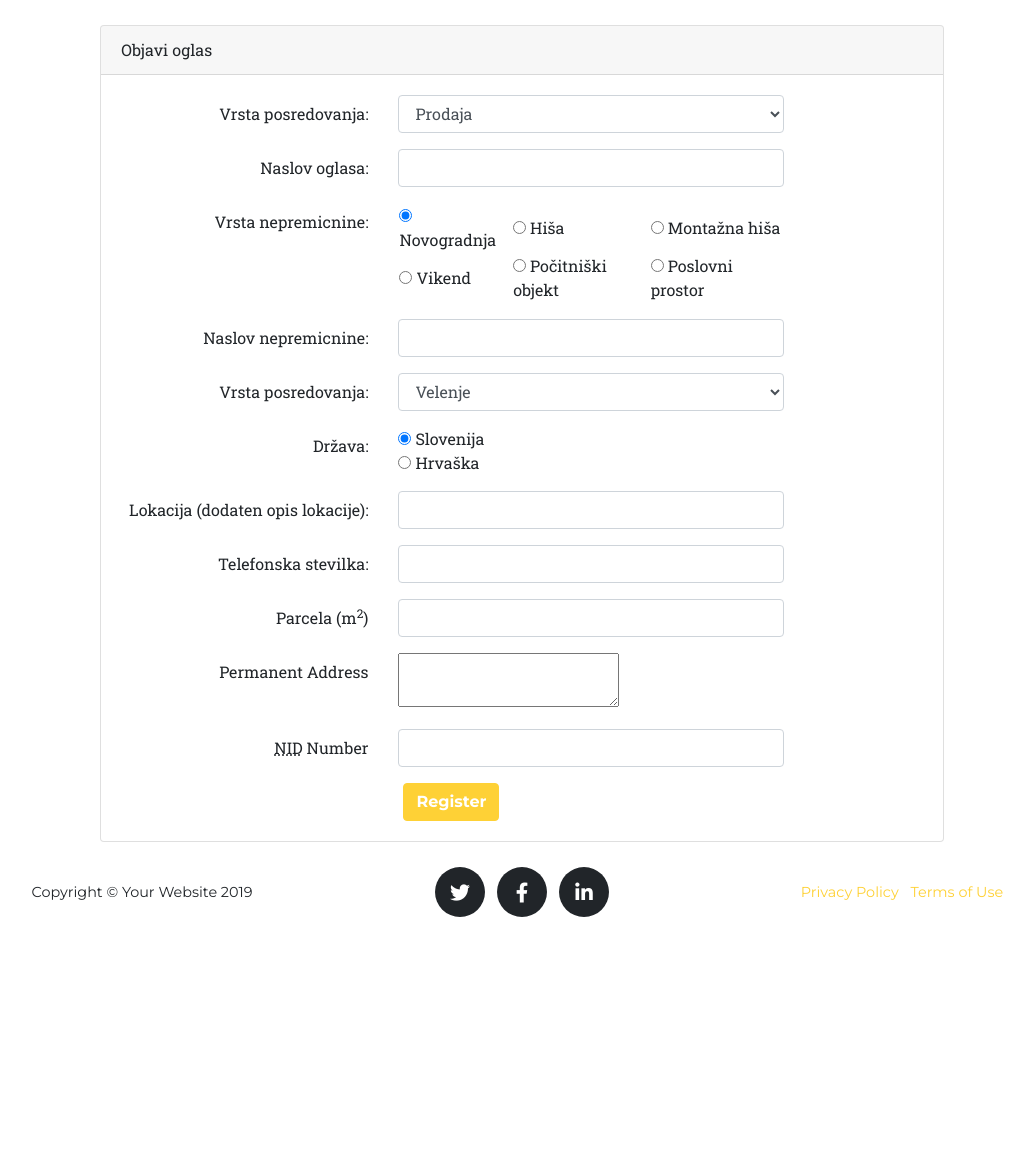
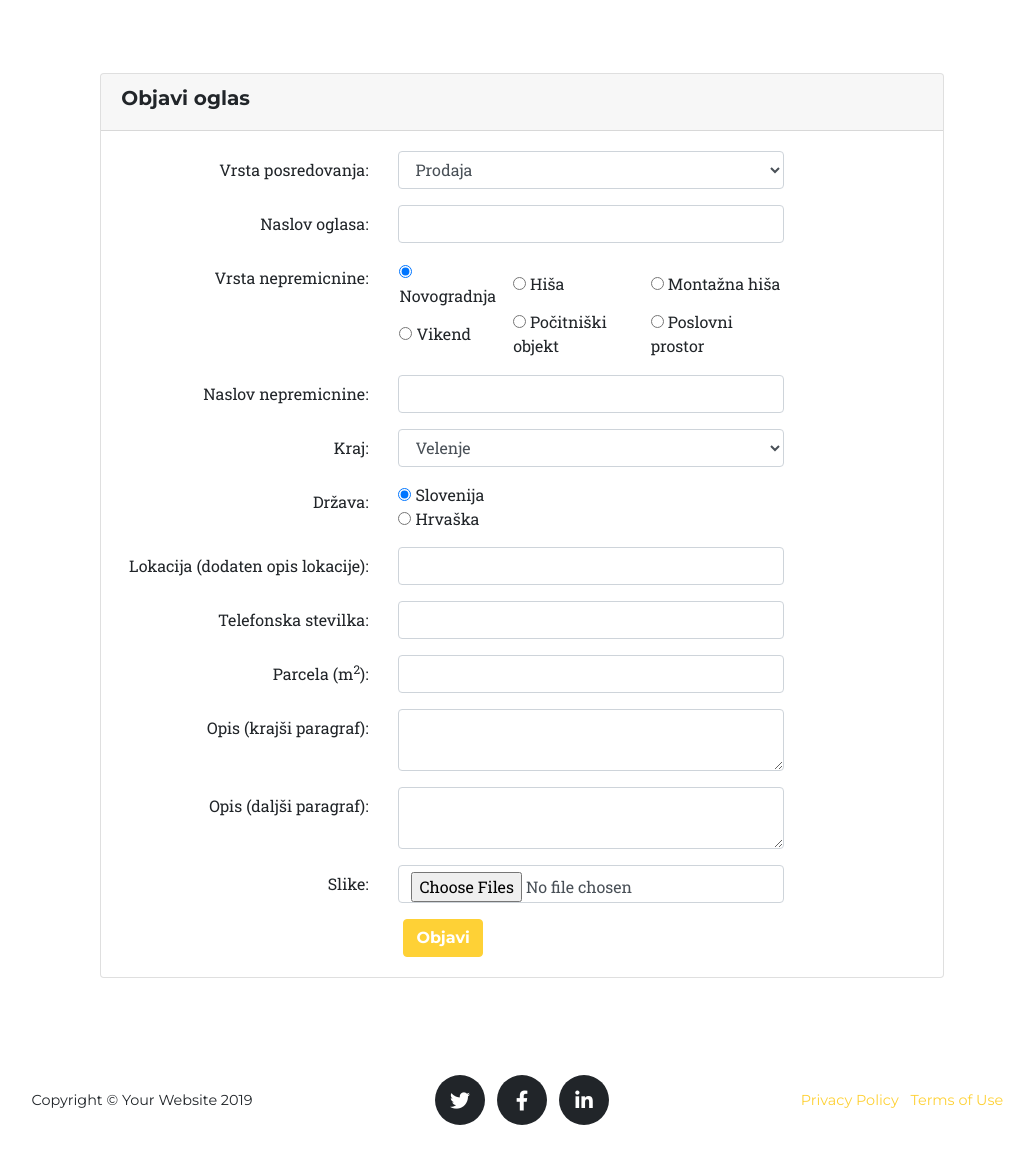
Before and after one commit to lenartgolob/nepremicnine, a PHP site: page /objava_form.php in a window 1280 px wide. Shown: the part 143-1293 px from the top of the page, without its empty margins (118-1152 px from the left). Before the commit the page ends 1060 px from the top, so only its background shows below. Run offline with PHP 8.4, Linux system fonts and the light colour scheme; some web fonts are replaced.

Commit message:
Objava dela delno

```diff
--- a/objava_form.php
+++ b/objava_form.php
@@ -36,31 +36,31 @@
 <?php
 include_once "header.php";
 ?>
-<br><br><br><br><br><br><br>
+<br><br><br><br><br><br><br><br><br>
 
 <main class="my-form">
     <div class="cotainer">
         <div class="row justify-content-center">
             <div class="col-md-8">
                     <div class="card">
-                        <div class="card-header">Objavi oglas</div>
+                        <div class="card-header"><h5>Objavi oglas</h5></div>
                         <div class="card-body">
-                            <form name="my-form" onsubmit="return validform()" action="success.php" method="">
+                            <form name="my-form" action="objava_insert.php" method="POST">
                                 <div class="form-group row">
                                     <label for="user_name" class="col-md-4 col-form-label text-md-right">Vrsta posredovanja:</label>
                                     <div class="col-md-6">
-                                        <select class="form-control">
-                                            <option value="prodaja">Prodaja</option>
-                                            <option value="nakup">Nakup</option>
-                                            <option value="oddaja">Oddaja</option>
-                                            <option value="najem">Najem</option>
+                                        <select name="posredovanje" class="form-control">
+                                            <option value="Prodaja">Prodaja</option>
+                                            <option value="Nakup">Nakup</option>
+                                            <option value="Oddaja">Oddaja</option>
+                                            <option value="Najem">Najem</option>
                                         </select>
                                     </div>
                                 </div>
                                 <div class="form-group row">
                                     <label for="full_name" class="col-md-4 col-form-label text-md-right">Naslov oglasa:</label>
                                     <div class="col-md-6">
-                                        <input type="text" id="ime" class="form-control" name="ime">
+                                        <input type="text" id="naslov" class="form-control" name="ime">
                                     </div>
                                 </div>
 
@@ -69,13 +69,13 @@ include_once "header.php";
                                     <div class="col-md-6">
                                         <table width="100%">
                                             <tr>
-                                                <td><input type="radio" name="nepremicnina" value="novogradnja" checked="checked"> Novogradnja </td>
-                                                <td><input type="radio" name="nepremicnina" value="hisa"> Hiša </td>
-                                                <td><input type="radio" name="nepremicnina" value="montazna" > Montažna hiša </td>
+                                                <td><input type="radio" name="vrsta" value="novogradnja" checked="checked"> Novogradnja </td>
+                                                <td><input type="radio" name="vrsta" value="hisa"> Hiša </td>
+                                                <td><input type="radio" name="vrsta" value="montazna" > Montažna hiša </td>
                                             </tr>
-                                                <td><input type="radio" name="nepremicnina" value="vikend"> Vikend </td>
-                                                <td> <input type="radio" name="nepremicnina" value="pocitniski"> Počitniški objekt </td>
-                                                <td> <input type="radio" name="nepremicnina" value="poslovni"> Poslovni prostor </td>
+                                                <td><input type="radio" name="vrsta" value="vikend"> Vikend </td>
+                                                <td> <input type="radio" name="vrsta" value="pocitniski"> Počitniški objekt </td>
+                                                <td> <input type="radio" name="vrsta" value="poslovni"> Poslovni prostor </td>
                                         </table>
                                     </div>
                                 </div>
@@ -88,13 +88,13 @@ include_once "header.php";
                                 </div>
 
                                 <div class="form-group row">
-                                    <label for="user_name" class="col-md-4 col-form-label text-md-right">Vrsta posredovanja:</label>
+                                    <label for="user_name" class="col-md-4 col-form-label text-md-right">Kraj:</label>
                                     <div class="col-md-6">
-                                        <select class="form-control">
-                                            <option value="velenje">Velenje</option>
-                                            <option value="celje">Celje</option>
-                                            <option value="ljubljana">Ljubljana</option>
-                                            <option value="maribor">Maribor</option>
+                                        <select class="form-control selectpicker" id="select-person" data-live-search="true" name="kraj" class="form-control">
+                                            <option value="Velenje">Velenje</option>
+                                            <option value="Celje">Celje</option>
+                                            <option value="Ljubljana">Ljubljana</option>
+                                            <option value="Maribor">Maribor</option>
                                         </select>
                                     </div>
                                 </div>
@@ -102,50 +102,57 @@ include_once "header.php";
                                 <div class="form-group row">
                                     <label for="user_name" class="col-md-4 col-form-label text-md-right">Država:</label>
                                     <div class="col-md-6">
-                                        <input type="radio" name="drzava" value="slo" checked="checked"> Slovenija <br>
-                                        <input type="radio" name="drzava" value="hr"> Hrvaška <br>
+                                        <input type="radio" name="drzava" value="Slovenija" checked="checked"> Slovenija <br>
+                                        <input type="radio" name="drzava" value="Hrvaška"> Hrvaška <br>
                                     </div>
                                 </div>
 
                                 <div class="form-group row">
                                     <label for="phone_number" class="col-md-4 col-form-label text-md-right">Lokacija (dodaten opis lokacije):</label>
                                     <div class="col-md-6">
-                                        <input type="text" id="lokacija" class="form-control">
+                                        <input type="text" id="lokacija" name="lokacija" class="form-control">
                                     </div>
                                 </div>
 
                                 <div class="form-group row">
                                     <label for="phone_number" class="col-md-4 col-form-label text-md-right">Telefonska stevilka:</label>
                                     <div class="col-md-6">
-                                        <input type="text" id="telefon" class="form-control">
+                                        <input type="text" id="telefon" name="telefon" class="form-control">
                                     </div>
                                 </div>
 
                                 <div class="form-group row">
-                                    <label for="present_address" class="col-md-4 col-form-label text-md-right">Parcela (m<sup>2</sup>)</label>
+                                    <label for="present_address" class="col-md-4 col-form-label text-md-right">Parcela (m<sup>2</sup>):</label>
                                     <div class="col-md-6">
-                                        <input type="text" id="present_address" class="form-control">
+                                        <input type="text" id="present_address" name="parcela" class="form-control">
                                     </div>
                                 </div>
 
                                 <div class="form-group row">
-                                    <label for="permanent_address" class="col-md-4 col-form-label text-md-right">Permanent Address</label>
+                                    <label for="permanent_address" class="col-md-4 col-form-label text-md-right">Opis (krajši paragraf):</label>
                                     <div class="col-md-6">
-                                        <textarea> </textarea>
+                                        <textarea class="form-control" name="opis1"> </textarea>
                                     </div>
                                 </div>
 
                                 <div class="form-group row">
-                                    <label for="nid_number" class="col-md-4 col-form-label text-md-right"><abbr
-                                                title="National Id Card">NID</abbr> Number</label>
+                                    <label for="permanent_address" class="col-md-4 col-form-label text-md-right">Opis (daljši paragraf):</label>
                                     <div class="col-md-6">
-                                        <input type="text" id="nid_number" class="form-control" name="nid-number">
+                                        <textarea class="form-control" name="opis2"> </textarea>
                                     </div>
                                 </div>
 
+                                <div class="form-group row">
+                                    <label for="email_address" class="col-md-4 col-form-label text-md-right">Slike:</label>
+                                    <div class="col-md-6">
+                                        <input type="file" class="form-control" name="img" multiple>
+                                    </div>
+                                </div>
+
+
                                     <div class="col-md-6 offset-md-4">
                                         <button type="submit" class="btn btn-primary">
-                                        Register
+                                        Objavi
                                         </button>
                                     </div>
                                 </div>
@@ -156,7 +163,7 @@ include_once "header.php";
         </div>
     </div>
 
-
+<br><br><br>
 <?php
 include_once "footer.php";
 ?>
```
Also changed, not shown: nepremicnine.sql (+27 -7 lines), objava_insert.php (added, +33 -0 lines).
